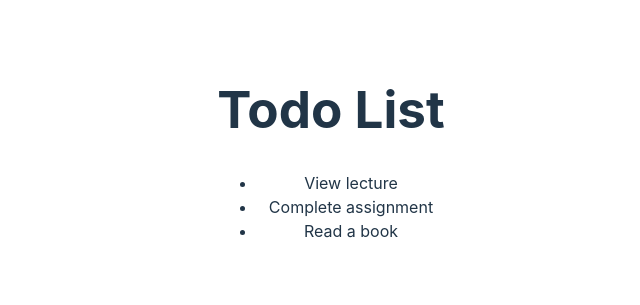
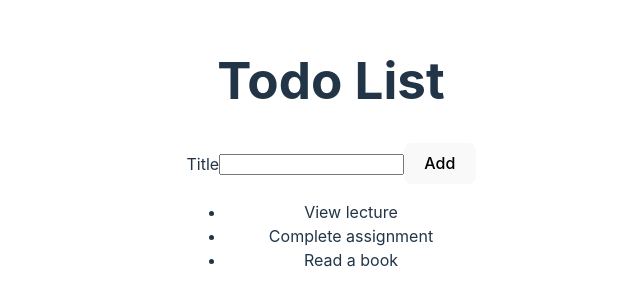
Before and after one commit to justgogame/react-todo, a React (Vite) app: page / in a window 1280 px wide. Shown: the part 247-552 px from the top of the page, without its empty margins (309-949 px from the left). Built offline with nearby package versions, Linux system fonts and the light colour scheme.

Commit message:
Lesson 1.2: React DOM And Components

```diff
--- /dev/null
+++ b/src/AddTodoForm.jsx
@@ -0,0 +1,10 @@
+function AddTodoForm(){
+    return(
+        <form>
+            <label htmlFor='todoTitle'>Title</label>
+            <input id='todoTitle' type='text'></input>
+            <button type='submit'>Add</button>
+        </form>
+    );
+}
+export default AddTodoForm;
--- a/src/App.jsx
+++ b/src/App.jsx
@@ -2,35 +2,15 @@
 import reactLogo from './assets/react.svg'
 import viteLogo from '/vite.svg'
 import './App.css'
-
-const todoList = [
-  {
-    id: 1,
-    title: "View lecture",
-  },
-  {
-    id: 2,
-    title: "Complete assignment",
-  },
-  {
-    id: 3,
-    title: "Read a book",
-  }
-]
+import TodoList from './TodoList'
+import AddTodoForm from './AddTodoForm'
 
 function App() {
   return(
-
     <div>
       <h1>Todo List</h1>
-
-      <ul>
-        {todoList.map(function(el) {
-          return (
-            <li key = {el.id}>{el.title}</li>
-          );
-        })}
-      </ul>
+      <AddTodoForm />
+      <TodoList />
     </div>
   );
 }
--- /dev/null
+++ b/src/TodoList.jsx
@@ -0,0 +1,29 @@
+const todoList = [
+  {
+    id: 1,
+    title: "View lecture",
+  },
+  {
+    id: 2,
+    title: "Complete assignment",
+  },
+  {
+    id: 3,
+    title: "Read a book",
+  }
+]
+
+function TodoList(){
+    return (
+        <ul>
+            {todoList.map(function(el) {
+                return (
+                    <li key = {el.id}>{el.title}</li>
+                );
+            })}
+      </ul>
+    );
+
+}
+
+export default TodoList;
```
